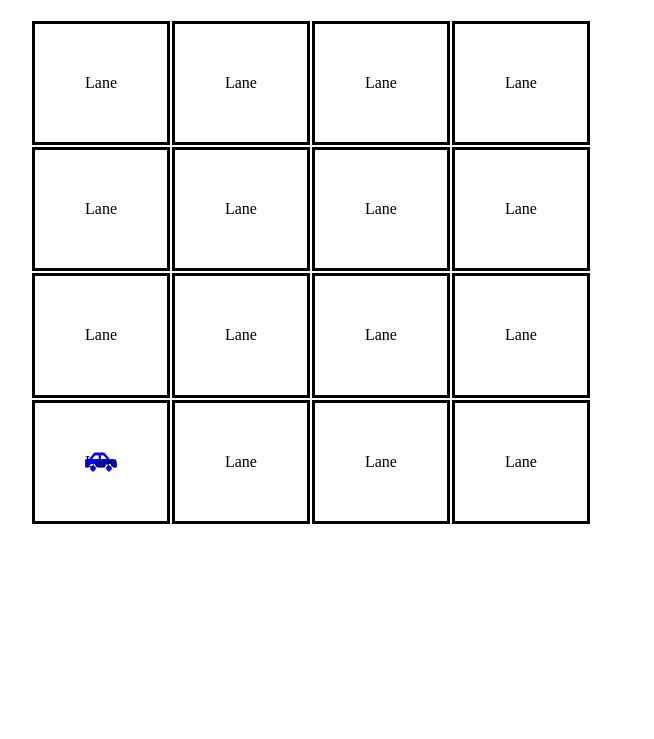
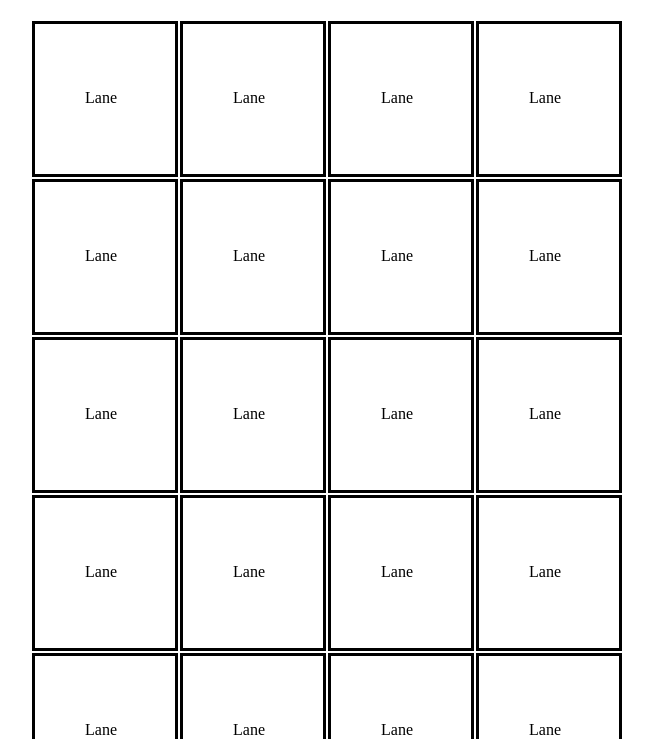
Before and after one commit to danieldelacruz01/javascript-racer, a plain HTML site: page index.html in a window 1280 px wide. Shown: the part 61-800 px from the top of the page, without its empty margins (0-654 px from the left). Drawn offline with nearby package versions, Linux system fonts and the light colour scheme.

Commit message:
set track length and implement auto-scroll

```diff
--- a/index.html
+++ b/index.html
@@ -39,10 +39,13 @@
         <td>Lane</td>
       </tr>
       <tr>
-        <td class="active">Lane</td>
         <td>Lane</td>
         <td>Lane</td>
         <td>Lane</td>
+        <td>Lane</td>
+      </tr>
+      <tr>
+        <td colspan="4" class="active">Start</td>
       </tr>
     </tbody>
   </table>
--- a/main.css
+++ b/main.css
@@ -12,6 +12,8 @@ td.active {
 }
 
 td {
+  height: 50px;
+  width: 40px;
   border-style: solid;
   border-right-style: solid;
   padding: 50px;
--- a/main.js
+++ b/main.js
@@ -3,43 +3,33 @@
 //   var playerMoves = 0;
 //   var blueMoves = 0;
 $(document).ready(function(){
-  $('table#track > tbody td').keynavigator();
+  var trackLength = 4;
 
-  var trackLength = 100;
   var moveCount = 0;
 
-  // $(document).on("keyup", function(key){
-  //   if (key.keyCode === 38) {
-  //     updatePlayerPosition("up");
-  //   } else if (key.keyCode === 37) {
-  //     updatePlayerPosition("left");
-  //   } else if (key.keyCode === 39) {
-  //     updatePlayerPosition("right");
-  //   }
+  var setTrackLength = function(){
 
-  // });
-  // $('tr.track-section td').keynavigator({
-  //   activeClass: 'active',
-  //   keys: {
-  //     up_arrow: 'up',
-  //     left_arrow: 'left',
-  //     right_arrow: 'right',
-  //   }
-  // });
-
-  var updatePlayerPosition = function (direction) {
-    console.log (direction);
-    // $('tr.track-section td').keynavigator({
-    //   activeClass: 'active',
-    //   keys: {
-    //     w: 'up',
-    //     a: 'left',
-    //     s: 'down',
-    //     d: 'right',
-    //   }
-    // });
+    while (trackLength <= 100) {
+      $("#track").prepend(
+          "<tr><td>Lane</td><td>Lane</td><td>Lane</td><td>Lane</td></tr>"
+      );
+      trackLength++
+    };
   };
 
+  var startGame = function() {
+
+    $(document).on('keyup', function(key){
+      if (key.keyCode === 38) {
+        window.scrollBy(0, -53);
+        moveCount++;
+      };
+    });
+    $('table#track > tbody td').keynavigator();
+  };
+
+  setTrackLength();
+  startGame();
 
 });
 
```
